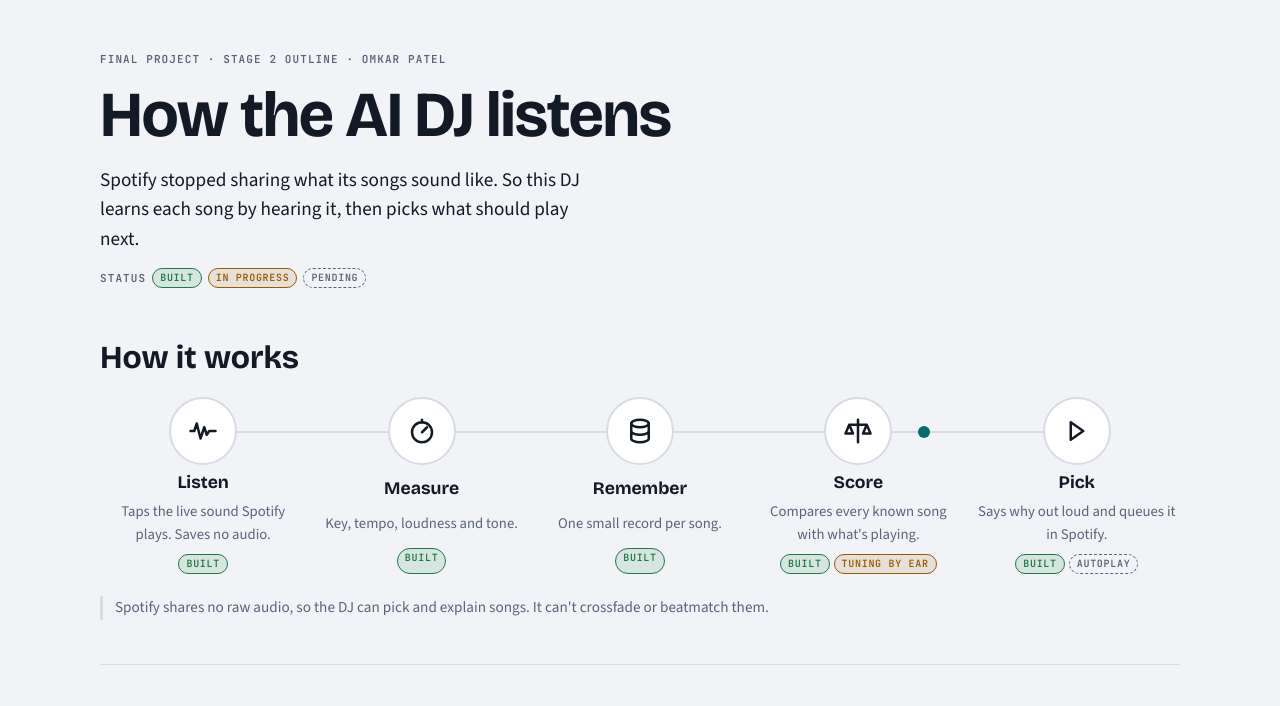
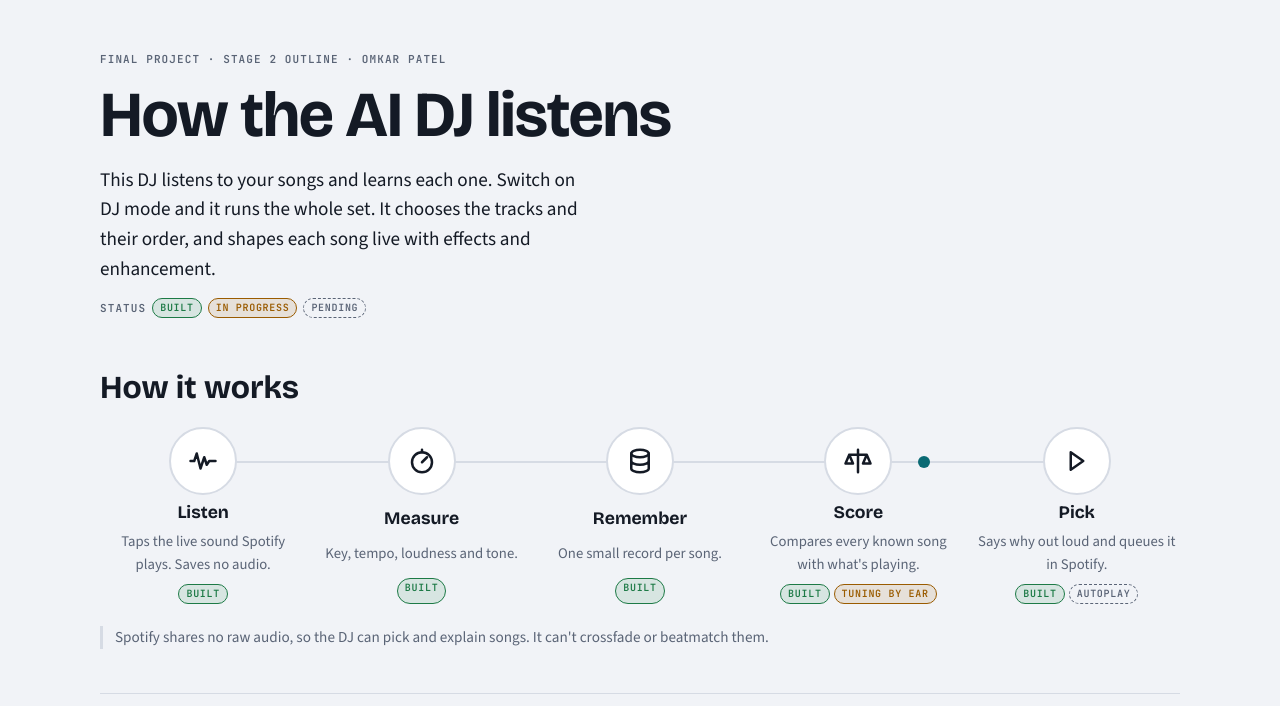
Before and after one commit to omkarxpatel/ai-dj-outline, a plain HTML site: page index.html in a window 1280 px wide. Shown: the top 706 px of the page. Drawn offline with nearby package versions, Linux system fonts and the light colour scheme.

Commit message:
Describe what DJ mode does in the header

```diff
--- a/index.html
+++ b/index.html
@@ -179,7 +179,7 @@ footer { padding-block: 24px 56px; color: var(--muted); font-size: 0.85rem; }
   <header>
     <p class="label">Final project · Stage 2 outline · Omkar Patel</p>
     <h1>How the AI DJ listens</h1>
-    <p class="lede">Spotify stopped sharing what its songs sound like. So this DJ learns each song by hearing it, then picks what should play next.</p>
+    <p class="lede">This DJ listens to your songs and learns each one. Switch on DJ mode and it runs the whole set. It chooses the tracks and their order, and shapes each song live with effects and enhancement.</p>
     <div class="tags-legend" aria-label="Status key"><span class="label">Status</span><span class="tag tag-built">Built</span><span class="tag tag-progress">In progress</span><span class="tag tag-pending">Pending</span></div>
   </header>
 
```
